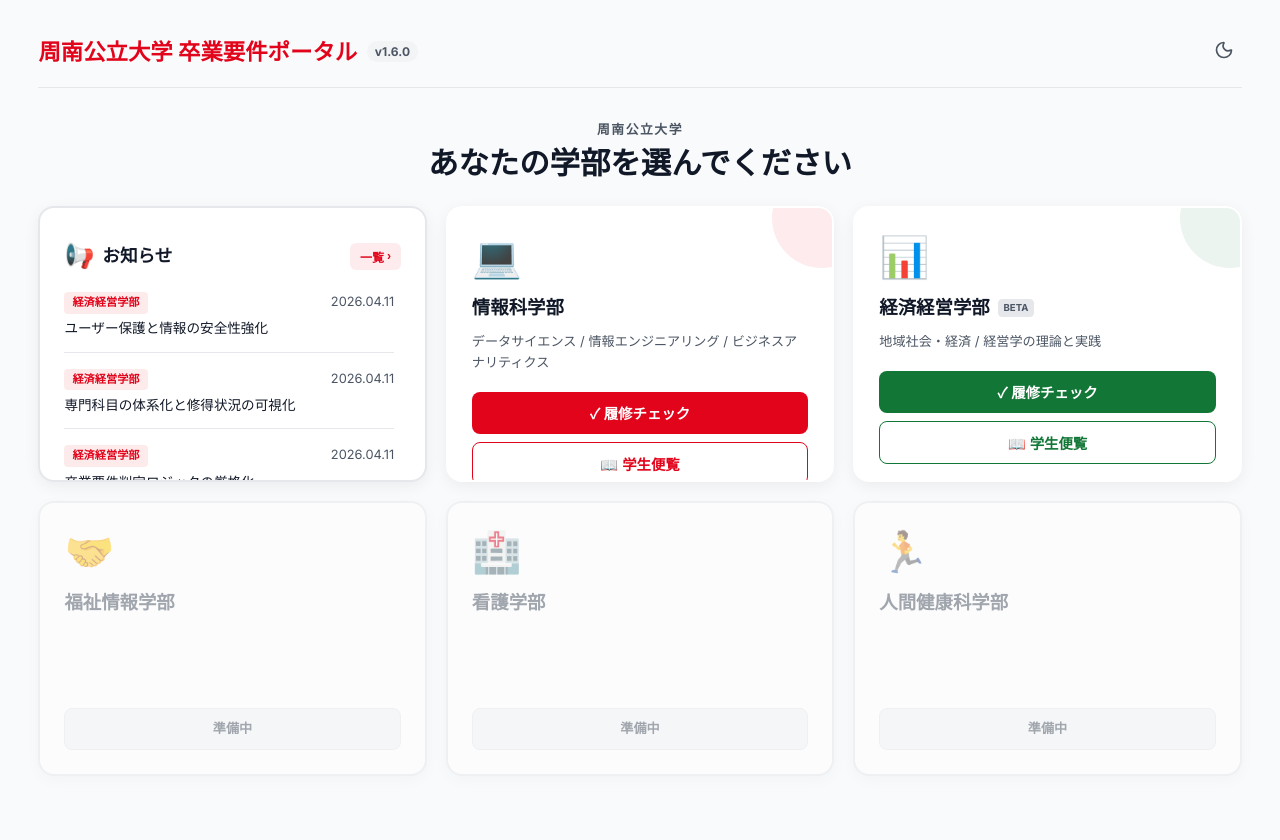
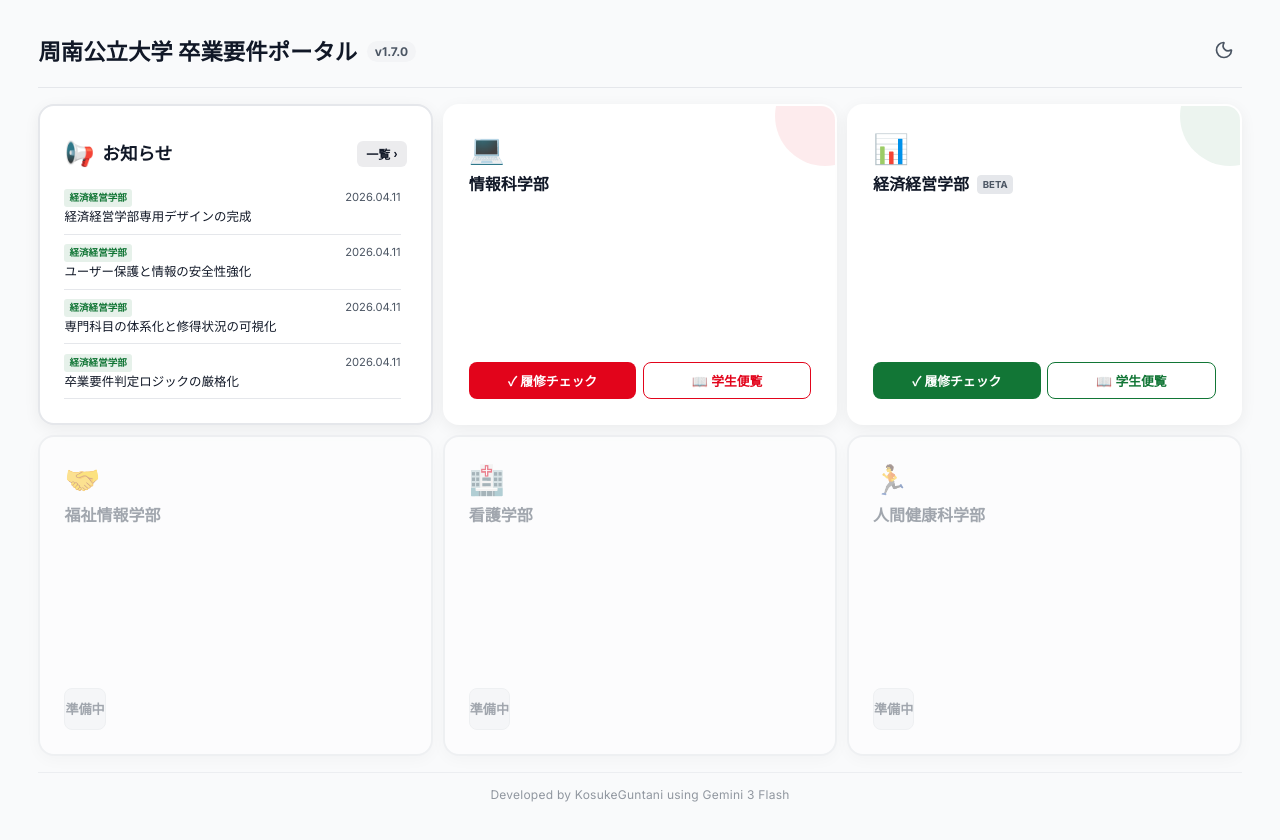
Before and after one commit to M11GJ/FIS, a React (Vite) app: page /#/ in a window 1280 px wide. Shown: the top 840 px of the page. Built offline with nearby package versions, Linux system fonts and the light colour scheme.

Commit message:
UI刷新・テーマカラー統一・URL変更対応

```diff
--- a/package.json
+++ b/package.json
@@ -1,7 +1,7 @@
 {
   "name": "graduation-checker",
   "private": true,
-  "version": "1.5.2",
+  "version": "1.7.0",
   "type": "module",
   "scripts": {
     "dev": "vite",
--- a/src/App.jsx
+++ b/src/App.jsx
@@ -13,11 +13,13 @@ const FACULTY_INFO = {
   info: {
     name: '情報科学部',
     colorName: 'var(--color-info)',
+    rgb: '226, 4, 27',
     pdfUrl: 'https://aaa.shunan-u.ac.jp/' // 仮のURL、実際はモーダル表示などで対応
   },
   econ: {
     name: '経済経営学部',
     colorName: 'var(--color-econ)',
+    rgb: '18, 118, 54',
     pdfUrl: 'https://aaa.shunan-u.ac.jp/',
     beta: true
   }
@@ -91,10 +93,12 @@ function LayoutWrapper({ theme, toggleTheme, showChangelog, setShowChangelog, sh
     if (!isPortal && faculty && FACULTY_INFO[faculty]) {
       document.documentElement.style.setProperty('--primary', `var(--color-${faculty})`);
       document.documentElement.style.setProperty('--primary-hover', `var(--color-${faculty}-hover)`);
+      document.documentElement.style.setProperty('--primary-rgb', FACULTY_INFO[faculty].rgb);
     } else {
-      // ポータル画面や未定義の学部の場合は情報科学部のカラーをデフォルトに
-      document.documentElement.style.setProperty('--primary', 'var(--color-info)');
-      document.documentElement.style.setProperty('--primary-hover', 'var(--color-info-hover)');
+      // ポータル画面や未定義の学部の場合はポータル専用カラー（ブラック）をデフォルトに
+      document.documentElement.style.setProperty('--primary', 'var(--color-portal)');
+      document.documentElement.style.setProperty('--primary-hover', 'var(--color-portal-hover)');
+      document.documentElement.style.setProperty('--primary-rgb', '17, 24, 39'); // Slate 900
     }
   }, [faculty, isPortal]);
 
@@ -192,8 +196,10 @@ function LayoutWrapper({ theme, toggleTheme, showChangelog, setShowChangelog, sh
           <Route path="/handbook" element={<Navigate to="/info/handbook" replace />} />
         </Routes>
       </main>
-      {/* 経済学部ベータ版警告ポップアップ */}
-      {showEconWarning && <EconWarningModal onClose={handleCloseEconWarning} />}
+
+      <footer className="site-footer">
+        Developed by KosukeGuntani using Gemini 3 Flash
+      </footer>
     </div>
   );
 }
--- a/src/data/changelog_econ.json
+++ b/src/data/changelog_econ.json
@@ -1,4 +1,15 @@
 [
+  {
+    "version": "1.4.0",
+    "date": "2026.04.11",
+    "description": "経済経営学部専用デザインの完成",
+    "changes": [
+      "経済経営学部のテーマカラー（グリーン）をUIの細部（ホバー、影、進行状況バッジ）まで完全に適用",
+      "情報科学部とのカラー混在を完全に解消。学部コンテキストに応じた動的なカラー同期を実装",
+      "モバイル版での学部名とBETAバッジの改行問題を解消し、よりスマートな1行表示に改善",
+      "画面の高さが低い環境での操作ボタン（チェック・便覧）の配列を最適化"
+    ]
+  },
   {
     "version": "1.3.1",
     "date": "2026.04.11",
--- a/src/data/changelog_info.json
+++ b/src/data/changelog_info.json
@@ -1,4 +1,14 @@
 [
+  {
+    "version": "1.6.0",
+    "date": "2026.04.11",
+    "description": "システム刷新に合わせたUIの洗練",
+    "changes": [
+      "ダイナミック・テーマカラー・システムを導入。メインカラーに連動した柔らかなアクセントカラーを自動生成",
+      "モバイルおよび低解像度環境でのボタンレイアウト（縦並びから横並びへの自動切替）による操作性の向上",
+      "ページフッターへの制作者クレジット情報の追加"
+    ]
+  },
   {
     "version": "1.5.2",
     "date": "2026.04.10",
--- a/src/data/changelog_portal.json
+++ b/src/data/changelog_portal.json
@@ -1,4 +1,16 @@
 [
+  {
+    "version": "1.7.0",
+    "date": "2026.04.11",
+    "description": "システム全体のブランド刷新とレスポンシブUIの極致",
+    "changes": [
+      "ポータル全体のテーマカラーを「モノトーン（ブラック）」へ刷新。シンプルかつ洗練された外観を構築",
+      "「スマート・レスポンシブ」機構を導入。画面解像度に合わせてお知らせの表示やボタン配置をリアルタイムに最適化",
+      "ポータルの歓迎エリアを整理し、カード一覧へのアクセス性を向上",
+      "全画面共通のフッターに制作者クレジット（Developed by KosukeGuntani using Gemini 3 Flash）を追加",
+      "学部間のカラー混在を解消。表示中の学部に合わせたダイナミックなアクセントカラー（ホバー・影・バッジ）の完全同期を実装"
+    ]
+  },
   {
     "version": "1.6.0",
     "date": "2026.04.11",
--- a/src/index.css
+++ b/src/index.css
@@ -3,6 +3,7 @@
 :root {
   --primary: #E2041B; /* Default (Info) */
   --primary-hover: #c40316;
+  --primary-rgb: 226, 4, 27; /* Added for dynamic accent colors */
 
   /* Faculty Colors */
   --color-info: #E2041B;
@@ -10,13 +11,17 @@
   --color-econ: #127636;
   --color-econ-hover: #0e5e2b;
 
+  /* Portal Theme Color (Black) */
+  --color-portal: #111827;
+  --color-portal-hover: #1f2937;
+
   --background: #f9fafb;
   --surface: #ffffff;
   --surface-hover: #f3f4f6;
   --text-main: #111827;
   --text-muted: #4b5563;
   --border: #e5e7eb;
-  --accent-light: rgba(226, 4, 27, 0.08);
+  --accent-light: rgba(var(--primary-rgb), 0.08); /* Now dynamic */
 }
 
 [data-theme="dark"] {
@@ -25,13 +30,17 @@
   --color-econ: #4ade80;
   --color-econ-hover: #22c55e;
 
+  /* Portal Theme Color (Dark Mode - Silver/White) */
+  --color-portal: #f8fafc;
+  --color-portal-hover: #e2e8f0;
+
   --background: #111827;
   --surface: #1f2937;
   --surface-hover: #374151;
   --text-main: #f9fafb;
   --text-muted: #9ca3af;
   --border: #374151;
-  --accent-light: rgba(226, 4, 27, 0.15);
+  --accent-light: rgba(var(--primary-rgb), 0.15); /* Now dynamic */
 }
 
 * {
@@ -73,6 +82,9 @@ a:hover {
   max-width: 100%;
   margin: 0 auto;
   padding: 2rem 3vw;
+  min-height: 100vh;
+  display: flex;
+  flex-direction: column;
 }
 
 header {
@@ -88,6 +100,17 @@ header h1 {
   font-size: 1.5rem;
   font-weight: 700;
   color: var(--primary);
+}
+
+.site-footer {
+  margin-top: auto;
+  padding: 0.75rem 0 1.5rem;
+  text-align: center;
+  font-size: 0.75rem;
+  color: var(--text-muted);
+  opacity: 0.6;
+  border-top: 1px solid var(--border);
+  letter-spacing: 0.02em;
 }
 
 nav {
@@ -263,45 +286,82 @@ input[type="number"]:focus, select:focus {
 /* Portal Layout */
 .portal-container {
   margin: -2rem -3vw 0;
-  height: calc(100vh - 80px); /* Adjust based on header */
-  overflow: hidden;
+  flex: 1; /* Allow it to take up all available space */
   display: flex;
   flex-direction: column;
-  padding: 2rem 3vw;
+  padding: 1rem 3vw 0.5rem;
   box-sizing: border-box;
+  overflow: hidden;
 }
 
-.portal-title-area {
-  text-align: center;
-  margin-bottom: 1.5rem;
-  flex-shrink: 0;
-}
+
 
 .portal-grid {
   flex: 1;
   display: grid;
   grid-template-columns: repeat(3, 1fr);
-  grid-template-rows: repeat(2, 1fr);
+  grid-template-rows: repeat(2, 1fr); /* Balanced rows */
   gap: 1.2rem;
   min-height: 0;
 }
 
-.portal-title-text {
-  font-size: clamp(1.3rem, 4vw, 1.9rem);
-  font-weight: 800;
-  color: var(--text-main);
-  margin: 0;
-  line-height: 1.25;
+
+
+@media (max-width: 1100px) {
+  .portal-grid {
+    grid-template-columns: repeat(2, 1fr);
+    grid-template-rows: repeat(3, 1fr);
+  }
 }
 
-@media (max-width: 1024px) {
+.faculty-sub-text {
+  font-size: 0.8rem;
+  color: var(--text-muted);
+  line-height: 1.4;
+  display: -webkit-box;
+  -webkit-line-clamp: 2;
+  -webkit-box-orient: vertical;
+  overflow: hidden;
+  margin-bottom: 0.5rem;
+}
+
+@media (max-height: 900px) {
+  .faculty-sub-text {
+    display: none; /* Hide if screen height is small to prioritize buttons */
+  }
+  .faculty-actions {
+    flex-direction: row !important;
+    gap: 0.4rem !important;
+  }
+  .faculty-actions button {
+    padding: 0.5rem 0.25rem !important;
+    font-size: 0.8rem !important;
+    white-space: nowrap !important;
+    overflow: hidden !important;
+    text-overflow: ellipsis !important;
+  }
   .portal-grid {
-    grid-template-columns: repeat(2, 1fr);
-    grid-template-rows: auto;
-    overflow-y: auto;
-    padding-bottom: 2rem;
+    gap: 0.6rem;
+  }
+  .faculty-card-emoji {
+    font-size: 1.8rem !important;
+    margin-bottom: 0.5rem !important;
+  }
+  .faculty-card-title {
+    font-size: 1rem !important;
+    margin-bottom: 0.2rem !important;
+  }
+  .portal-container {
+    padding: 1rem 3vw;
   }
 }
+
+/* Smart News Content Hiding */
+@media (max-height: 950px) { .portal-news-item:nth-child(n+6) { display: none; } }
+@media (max-height: 850px) { .portal-news-item:nth-child(n+5) { display: none; } }
+@media (max-height: 780px) { .portal-news-item:nth-child(n+4) { display: none; } }
+@media (max-height: 700px) { .portal-news-item:nth-child(n+3) { display: none; } }
+@media (max-height: 620px) { .portal-news-item:nth-child(n+2) { display: none; } }
 
 @media (max-width: 768px) {
   .portal-container {
@@ -401,9 +461,14 @@ input[type="number"]:focus, select:focus {
 
 .faculty-name-sm {
   flex: 1;
-  font-size: 0.95rem;
+  font-size: 0.9rem; /* Slightly smaller to fit everything */
   font-weight: 700;
   color: var(--text-main);
+  display: flex;
+  align-items: center;
+  gap: 0.4rem;
+  overflow: hidden;
+  white-space: nowrap;
 }
 
 .faculty-actions-sm {
@@ -1418,3 +1483,32 @@ input[type="number"]:focus, select:focus {
     gap: 0.4rem;
   }
 }
+
+/* --- Mobile Course Checker UX Improvements --- */
+.mobile-status-drawer {
+  position: fixed;
+  bottom: 0;
+  left: 0;
+  right: 0;
+  background: var(--surface);
+  border-top: 1px solid var(--border);
+  box-shadow: 0 -8px 30px rgba(0, 0, 0, 0.15);
+  z-index: 10000;
+  transition: transform 0.3s cubic-bezier(0.4, 0, 0.2, 1);
+  display: none;
+  flex-direction: column;
+  padding-bottom: env(safe-area-inset-bottom);
+  transform: translateZ(0);
+  pointer-events: auto;
+}
+
+@media (max-width: 768px) {
+  .mobile-status-drawer {
+    display: flex !important;
+  }
+}
+
+[data-theme="dark"] .mobile-status-drawer {
+  background: rgba(31, 41, 55, 0.95);
+  backdrop-filter: blur(10px);
+}
--- a/src/pages/Portal.jsx
+++ b/src/pages/Portal.jsx
@@ -1,29 +1,9 @@
-import { useState } from 'react';
+import { useState, useMemo } from 'react';
 import { useNavigate } from 'react-router-dom';
 import { X } from 'lucide-react';
 
 import changelogEcon from '../data/changelog_econ.json';
 import changelogInfo from '../data/changelog_info.json';
-
-// 各学部の履歴をマージしてお知らせリストを生成
-const generateNewsFromChangelogs = () => {
-  const econNews = changelogEcon.map(item => ({
-    date: item.date,
-    title: '経済経営学部',
-    detail: item.description || item.changes[0]
-  }));
-
-  const infoNews = changelogInfo.map(item => ({
-    date: item.date,
-    title: '情報科学部',
-    detail: item.description || item.changes[0]
-  }));
-
-  // 日付順（降順）にソート
-  return [...econNews, ...infoNews].sort((a, b) => b.date.localeCompare(a.date));
-};
-
-const NEWS = generateNewsFromChangelogs();
 
 const FACULTIES = [
   {
@@ -78,6 +58,26 @@ const Portal = () => {
   const navigate = useNavigate();
   const [showNewsModal, setShowNewsModal] = useState(false);
 
+  // 各学部の履歴をマージしてお知らせリストを生成
+  const NEWS = useMemo(() => {
+    const econNews = changelogEcon.map(item => ({
+      date: item.date,
+      title: '経済経営学部',
+      type: 'econ',
+      detail: item.description || item.changes[0]
+    }));
+
+    const infoNews = changelogInfo.map(item => ({
+      date: item.date,
+      title: '情報科学部',
+      type: 'info',
+      detail: item.description || item.changes[0]
+    }));
+
+    // 日付順（降順）にソート
+    return [...econNews, ...infoNews].sort((a, b) => b.date.localeCompare(a.date));
+  }, []);
+
   // お知らせモーダルコンポーネント
   const NewsModal = () => (
     <div className="modal-overlay" onClick={() => setShowNewsModal(false)}>
@@ -94,7 +94,12 @@ const Portal = () => {
           {NEWS.map((item, idx) => (
             <div key={idx} style={{ paddingBottom: '1rem', marginBottom: '1rem', borderBottom: idx !== NEWS.length - 1 ? '1px solid var(--border)' : 'none' }}>
               <div style={{ display: 'flex', justifyContent: 'space-between', marginBottom: '0.4rem' }}>
-                <span style={{ fontSize: '0.75rem', fontWeight: 700, color: 'var(--primary)', background: 'var(--accent-light)', padding: '2px 8px', borderRadius: '4px' }}>
+                <span style={{
+                  fontSize: '0.75rem', fontWeight: 700,
+                  color: item.type === 'econ' ? 'var(--color-econ)' : 'var(--color-info)',
+                  background: item.type === 'econ' ? 'rgba(18, 118, 54, 0.1)' : 'rgba(226, 4, 11, 0.08)',
+                  padding: '2px 8px', borderRadius: '4px'
+                }}>
                   {item.title}
                 </span>
                 <span style={{ fontSize: '0.8rem', color: 'var(--text-muted)' }}>{item.date}</span>
@@ -117,14 +122,7 @@ const Portal = () => {
     <div className="portal-container">
 
       {/* タイトル */}
-      <div className="portal-title-area">
-        <p style={{ color: 'var(--text-muted)', fontSize: '0.8rem', letterSpacing: '0.12em', fontWeight: 600, marginBottom: '0.25rem', textTransform: 'uppercase' }}>
-          周南公立大学
-        </p>
-        <h2 className="portal-title-text">
-          あなたの学部を選んでください
-        </h2>
-      </div>
+      {/* タイトルエリアは削除しました */}
 
       {/* モバイル版 お知らせ行 (学部リストと同じデザイン・同じ高さ) */}
       <div className="portal-faculty-row mobile-only" style={{ marginBottom: '1.5rem', border: '2px solid var(--accent-light)' }}>
@@ -146,14 +144,31 @@ const Portal = () => {
           <div key={fac.id} className="portal-faculty-row" style={{ opacity: fac.ready ? 1 : 0.6 }}>
             <span className="faculty-icon-sm">{fac.emoji}</span>
             <div className="faculty-name-sm">
-              {fac.name}
-              {fac.beta && <span style={{ fontSize: '0.6rem', marginLeft: '0.4rem', color: 'var(--text-muted)', border: '1px solid var(--border)', padding: '1px 3px', borderRadius: '3px' }}>BETA</span>}
+              <span style={{ overflow: 'hidden', textOverflow: 'ellipsis' }}>{fac.name}</span>
+              {fac.beta && <span style={{ fontSize: '0.6rem', flexShrink: 0, color: 'var(--text-muted)', border: '1px solid var(--border)', padding: '1px 4px', borderRadius: '3px', background: 'var(--surface-hover)' }}>BETA</span>}
             </div>
             <div className="faculty-actions-sm">
               {fac.ready ? (
                 <>
-                  <button className="btn-checker-sm" onClick={() => navigate(`/${fac.id}/checker`)}>✓ チェック</button>
-                  <button className="btn-handbook-sm" onClick={() => navigate(`/${fac.id}/handbook`)} title="学生便覧">📖</button>
+                  <button
+                    className="btn-checker-sm"
+                    onClick={() => navigate(`/${fac.id}/checker`)}
+                    style={{ background: fac.color }}
+                  >
+                    ✓ チェック
+                  </button>
+                  <button
+                    className="btn-handbook-sm"
+                    onClick={() => navigate(`/${fac.id}/handbook`)}
+                    title="学生便覧"
+                    style={{
+                      color: fac.color,
+                      background: `rgba(${fac.colorRgb}, 0.08)`,
+                      borderColor: `rgba(${fac.colorRgb}, 0.1)`
+                    }}
+                  >
+                    📖
+                  </button>
                 </>
               ) : (
                 <span style={{ fontSize: '0.8rem', color: 'var(--text-muted)' }}>準備中</span>
@@ -190,23 +205,28 @@ const Portal = () => {
                 padding: '0.3rem 0.6rem', borderRadius: '6px',
                 display: 'flex', alignItems: 'center', gap: '0.2rem', transition: 'all 0.2s'
               }}
-              onMouseOver={e => e.currentTarget.style.background = 'rgba(226, 4, 11, 0.15)'}
+              onMouseOver={e => e.currentTarget.style.background = 'rgba(var(--primary-rgb), 0.15)'}
               onMouseOut={e => e.currentTarget.style.background = 'var(--accent-light)'}
             >
               一覧 <span>›</span>
             </button>
           </div>
 
-          <div style={{ flex: 1, minHeight: '200px', overflowY: 'auto', display: 'flex', flexDirection: 'column', gap: '1rem', paddingRight: '0.4rem' }} className="news-scroll">
-            {NEWS.slice(0, 6).map((item, idx) => (
-              <div key={idx} style={{ paddingBottom: '0.8rem', borderBottom: idx !== Math.min(NEWS.length, 6) - 1 ? '1px solid var(--border)' : 'none' }}>
-                <div style={{ display: 'flex', justifyContent: 'space-between', marginBottom: '0.3rem' }}>
-                  <span style={{ fontSize: '0.7rem', fontWeight: 700, color: 'var(--primary)', background: 'rgba(226, 4, 11, 0.08)', padding: '2px 8px', borderRadius: '4px' }}>
+          <div style={{ flex: 1, minHeight: 0, overflowY: 'auto', display: 'flex', flexDirection: 'column', gap: '0.6rem', paddingRight: '0.4rem' }} className="news-scroll">
+            {NEWS.slice(0, 8).map((item, idx) => (
+              <div key={idx} className="portal-news-item" style={{ paddingBottom: '0.5rem', borderBottom: idx !== Math.min(NEWS.length, 8) - 1 ? '1px solid var(--border)' : 'none' }}>
+                <div style={{ display: 'flex', justifyContent: 'space-between', marginBottom: '0.1rem' }}>
+                  <span style={{
+                    fontSize: '0.6rem', fontWeight: 800,
+                    color: item.type === 'econ' ? 'var(--color-econ)' : 'var(--color-info)',
+                    background: item.type === 'econ' ? 'rgba(18, 118, 54, 0.1)' : 'rgba(226, 4, 11, 0.08)',
+                    padding: '1px 5px', borderRadius: '3px'
+                  }}>
                     {item.title}
                   </span>
-                  <span style={{ fontSize: '0.8rem', color: 'var(--text-muted)' }}>{item.date}</span>
+                  <span style={{ fontSize: '0.7rem', color: 'var(--text-muted)' }}>{item.date}</span>
                 </div>
-                <p style={{ fontSize: '0.85rem', margin: 0, lineHeight: 1.5, color: 'var(--text-main)' }}>
+                <p style={{ fontSize: '0.78rem', margin: 0, lineHeight: 1.35, color: 'var(--text-main)' }}>
                   {item.detail}
                 </p>
               </div>
@@ -252,16 +272,16 @@ const Portal = () => {
             )}
 
             {/* アイコン */}
-            <div style={{ fontSize: '2.5rem', lineHeight: 1, marginBottom: '1rem' }}>
+            <div className="faculty-card-emoji" style={{ fontSize: '2.5rem', lineHeight: 1, marginBottom: '1rem' }}>
               {fac.emoji}
             </div>
 
             {/* 学部名・説明 — flex: 1 で余白を吸収 */}
-            <div style={{ flex: 1 }}>
-              <h3 style={{
-                fontSize: '1.15rem', fontWeight: 700,
+            <div style={{ flex: 1, minHeight: 0 }}>
+              <h3 className="faculty-card-title" style={{
+                fontSize: '1.1rem', fontWeight: 700,
                 color: fac.ready ? 'var(--text-main)' : 'var(--text-muted)',
-                marginBottom: '0.5rem',
+                marginBottom: '0.4rem',
                 display: 'flex', alignItems: 'center', gap: '0.5rem'
               }}>
                 {fac.name}
@@ -273,14 +293,14 @@ const Portal = () => {
                 )}
               </h3>
               {fac.sub && (
-                <p style={{ fontSize: '0.82rem', color: 'var(--text-muted)', lineHeight: 1.6 }}>
+                <p className="faculty-sub-text">
                   {fac.sub}
                 </p>
               )}
             </div>
 
             {/* ボタン */}
-            <div style={{ display: 'flex', flexDirection: 'column', gap: '0.5rem', marginTop: '1.2rem' }}>
+            <div className="faculty-actions" style={{ display: 'flex', flexDirection: 'column', gap: '0.5rem', marginTop: '1.2rem' }}>
               {fac.ready ? (
                 <>
                   <button
--- a/vite.config.js
+++ b/vite.config.js
@@ -3,6 +3,6 @@ import react from '@vitejs/plugin-react'
 
 // https://vite.dev/config/
 export default defineConfig({
-  base: '/jyouhou-binran/',
+  base: '/shu-binran/',
   plugins: [react()],
 })
```
Also changed, not shown: src/pages/Checker.jsx (+76 -1 lines).
